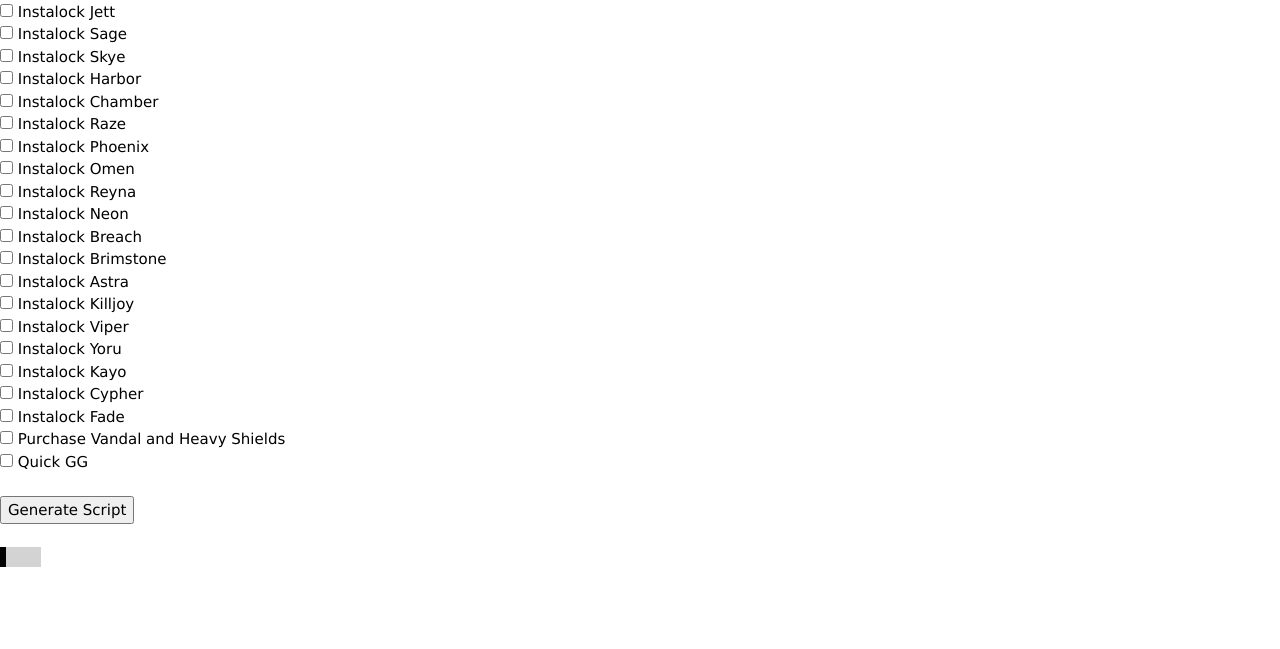
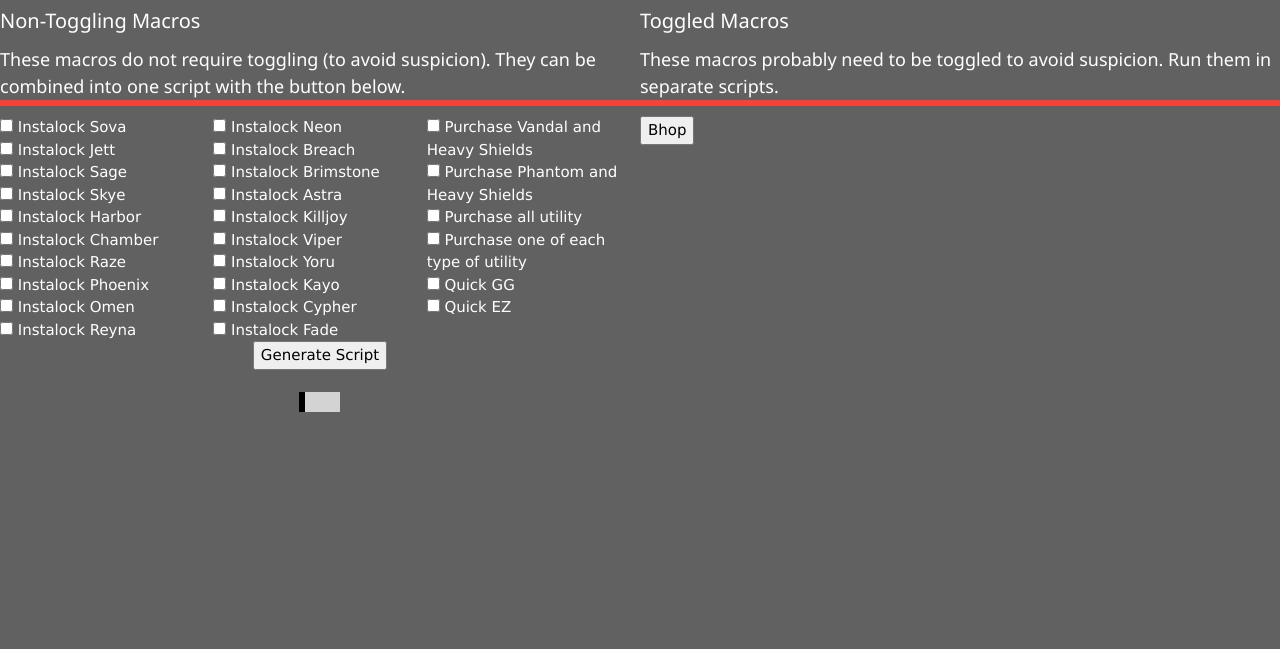
Before and after one commit to bean-frog/Valorant-Macros-AHK-, a plain HTML site: page index.html in a window 1280 px wide. Shown: the part 151-800 px from the top of the page. Drawn offline with nearby package versions, Linux system fonts and the light colour scheme.

Commit message:
Update index.html

```diff
--- a/index.html
+++ b/index.html
@@ -1,5 +1,6 @@
 <!DOCTYPE html>
 <html>
+
 <head>
     <title>Valorant AutoHotKey Macros</title>
     <link rel="stylesheet" href="style.css">
@@ -10,45 +11,83 @@
     <script src="https://cdn.jsdelivr.net/npm/showdown@1.9.1/dist/showdown.min.js"></script>
     <script src="https://cdnjs.cloudflare.com/ajax/libs/jquery/3.6.3/jquery.min.js" integrity="sha512-STof4xm1wgkfm7heWqFJVn58Hm3EtS31XFaagaa8VMReCXAkQnJZ+jEy8PCC/iT18dFy95WcExNHFTqLyp72eQ==" crossorigin="anonymous" referrerpolicy="no-referrer"></script>
     <script src="ahk.js"></script>
-    <h1>Valorant AutoHotkey Macros</h1>
-    <h2>Some useful macros for Valorant, coded using AutoHotkey.</h2>
+</head>
+
+<body class="w3-dark-gray">
+    <h1 id="title" class="w3-center w3-xxxlarge">ValorAnt AutoHotkey MAcros</h1>
+    <h2 class="w3-center">add desc later</h2>
 
 
-
-<div id="main">
-      <form class="checkboxes">
+    <div class="w3-row">
+        <div class="w3-col l6 m6 testCard">
+            <h4>Non-Toggling Macros</h4>
+            <h5 class="w3-border-red w3-bottombar">These macros do not require toggling (to avoid suspicion). They can be combined into one script with the button below.</h5>
+            <form class="checkboxes w3-col m4 l4">
                 <input type="checkbox" id="instalockSova" value="string1"> Instalock Sova<br>
                 <input type="checkbox" id="instaJett" value="string2"> Instalock Jett<br>
-        <input type="checkbox" id="instaSage" value="instaSage"> Instalock Sage<br>
-        <input type="checkbox" id="instaSkye" value="instaSkye"> Instalock Skye<br>
-        <input type="checkbox" id="instaHarbor" value="instaHarbor"> Instalock Harbor<br>
-        <input type="checkbox" id="instaChamber" value="instaChamber"> Instalock Chamber<br>
-        <input type="checkbox" id="instaRaze" value="instaRaze"> Instalock Raze<br>
-        <input type="checkbox" id="instaPhoenix" value="instaPhoenix"> Instalock Phoenix<br>
-        <input type="checkbox" id="instaOmen" value="instaOmen"> Instalock Omen<br>
-        <input type="checkbox" id="instaReyna" value="instaReyna"> Instalock Reyna<br>
-        <input type="checkbox" id="instaNeon" value="instaNeon"> Instalock Neon<br>
-        <input type="checkbox" id="instaBreach" value="instaBreach"> Instalock Breach<br>
-        <input type="checkbox" id="instaBrimstone" value="instaBrimstone"> Instalock Brimstone<br>
-        <input type="checkbox" id="instaAstra" value="instaAstra"> Instalock Astra<br>
-        <input type="checkbox" id="instaKilljoy" value="instaKilljoy"> Instalock Killjoy<br>
-        <input type="checkbox" id="instaViper" value="instaViper"> Instalock Viper<br>
-        <input type="checkbox" id="instaYoru" value="instaYoru"> Instalock Yoru<br>
-        <input type="checkbox" id="instaKayo" value="instaKayo"> Instalock Kayo<br>
-        <input type="checkbox" id="instaCypher" value="instaCypher"> Instalock Cypher<br>
-        <input type="checkbox" id="instaFade" value="instaFade"> Instalock Fade<br>
+                <input type="checkbox" id="instaSage" value="string3"> Instalock Sage<br>
+                <input type="checkbox" id="instaSkye" value="string4"> Instalock Skye<br>
+                <input type="checkbox" id="instaHarbor" value="string5"> Instalock Harbor<br>
+                <input type="checkbox" id="instaChamber" value="string6"> Instalock Chamber<br>
+                <input type="checkbox" id="instaRaze" value="string7"> Instalock Raze<br>
+                <input type="checkbox" id="instaPhoenix" value="string8"> Instalock Phoenix<br>
+                <input type="checkbox" id="instaOmen" value="string9"> Instalock Omen<br>
+                <input type="checkbox" id="instaReyna" value="string10"> Instalock Reyna<br>
+            </form>
+            <form class="checkboxes w3-col m4 l4">
+                <input type="checkbox" id="instaNeon" value="string11"> Instalock Neon<br>
+                <input type="checkbox" id="instaBreach" value="string12"> Instalock Breach<br>
+                <input type="checkbox" id="instaBrimstone" value="string13"> Instalock Brimstone<br>
+                <input type="checkbox" id="instaAstra" value="string14"> Instalock Astra<br>
+                <input type="checkbox" id="instaKilljoy" value="string15"> Instalock Killjoy<br>
+                <input type="checkbox" id="instaViper" value="string16"> Instalock Viper<br>
+                <input type="checkbox" id="instaYoru" value="string17"> Instalock Yoru<br>
+                <input type="checkbox" id="instaKayo" value="string18"> Instalock Kayo<br>
+                <input type="checkbox" id="instaCypher" value="string19"> Instalock Cypher<br>
+                <input type="checkbox" id="instaFade" value="string20"> Instalock Fade<br>
+            </form>
 
+            <form class="checkboxes w3-col m4 l4">
                 <input type="checkbox" id="vandalHeavyMacro" value="vandalHeavyMacro"> Purchase Vandal and Heavy Shields<br>
+                <input type="checkbox" id="phantomHeavyMacro" value="phantomHeavyMacro"> Purchase Phantom and Heavy Shields<br>
+                <input type="checkbox" id="fullUtil" value="fullUtil"> Purchase all utility<br>
+                <input type="checkbox" id="oneEachUtil" value="oneEachUtil"> Purchase one of each type of utility<br>
                 <input type="checkbox" id="GGMacro" value="GGMacro"> Quick GG<br>
+                <input type="checkbox" id="EZMacro" value="EZMacro"> Quick EZ<br>
             </form>
             <br>
+            <div class="w3-row">
+				<div class="w3-col m12 l12 w3-center">
                 <button id="append-button">Generate Script</button>
                 <br><br>
+                <div class="output-wrapper w3-border-black w3-leftbar" style="text-align: left">
+                    <code class="output" id="output" style="text-align: left"></code>
+                </div>
+            </div>
+			</div>
+
+        </div>
+
+        <div class="w3-col l6 m6 testCard">
+            <h4>Toggled Macros</h4>
+            <h5 class="w3-border-red w3-bottombar">These macros probably need to be toggled to avoid suspicion. Run them in separate scripts.</h5>
+			<button id="bhop" class="w3-center btn-main">Bhop</button>
+			<div id="id01" class="w3-modal">
+    <div class="w3-modal-content w3-center" style="background-color: transparent">
+      <div class="w3-container">
+        <span id="closebhop" onclick="document.getElementById('id01').style.display='none'" class="w3-button w3-display-topright">&times;</span>
         <div class="output-wrapper w3-border-black w3-leftbar">
-      <code class="output" id="output"></code>
+                <code class="output" id="output">
+					add thing here
+				</code>
+                </div>
+      </div>
+    </div>
+  </div>
         </div>
     </div>
 
 </body>
 <script src="app.js"></script>
+
 </html>
```
Lines whose indentation alone changed are shown as unchanged.
